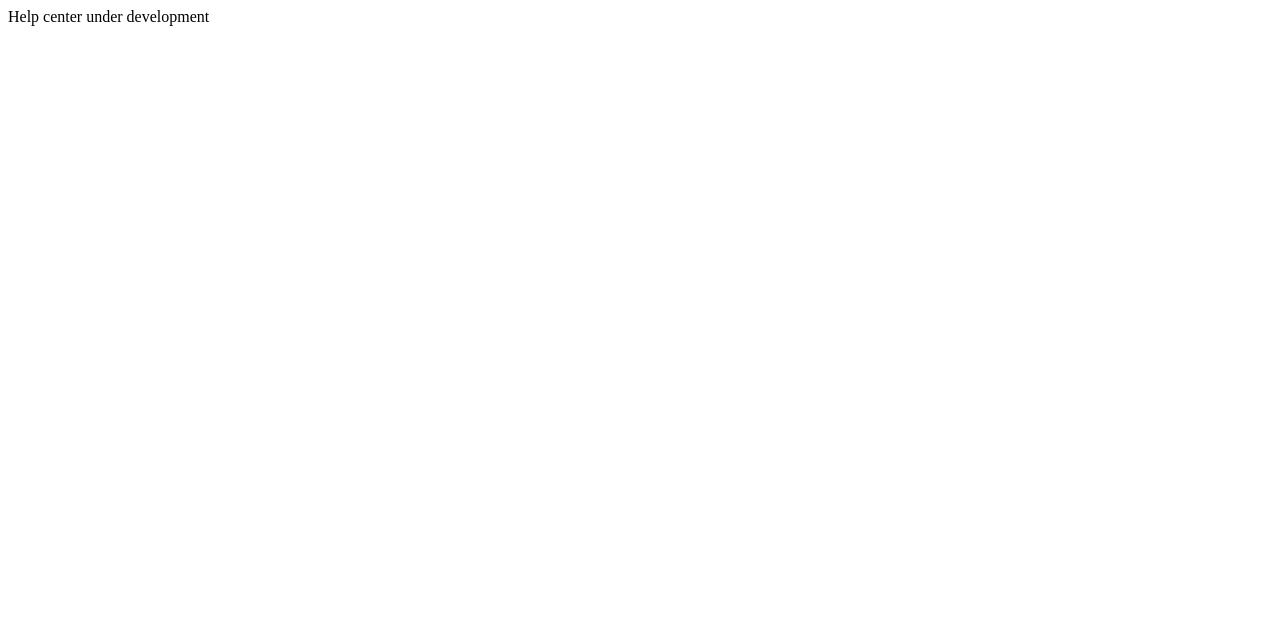
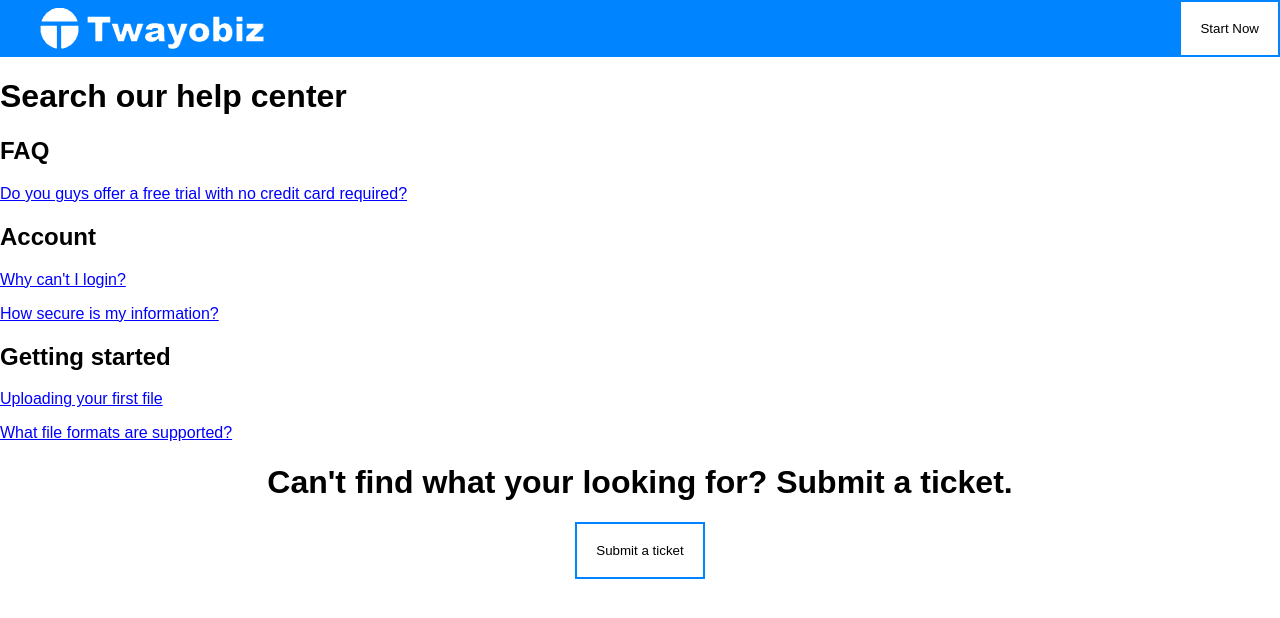
Before and after one commit to sewellstephens/help, a plain HTML site: page index.html in a window 1280 px wide. Drawn offline with Linux system fonts and the light colour scheme.

Commit message:
Add files via upload

```diff
--- a/index.html
+++ b/index.html
@@ -1 +1,29 @@
-Help center under development
+
+<head>
+<link rel="shortcut icon" href="icon.png" />
+
+<title>Twayobiz Help Center</title></head>
+<body style="margin: 0; font-family: arial;">
+<script async src="https://cse.google.com/cse.js?cx=e58f8c0e29406e503"></script>
+<nav style="background-color: #0084ff;">
+<img src="logo.svg" width="310" height="57">
+<a href="https://twayobiz.com/login"><button style="-webkit-appearence: none; -moz-apprearence: none; float: right; background-color: white; color: black; padding: 19px; border: 2px solid #0084ff; outline: none;">Start Now</button></a>
+</nav>
+<article>
+</article>
+<h1 style="font-family: arial;">Search our help center</h1>
+<script async src="https://cse.google.com/cse.js?cx=e58f8c0e29406e503"></script>
+<div class="gcse-search"></div>
+<div>
+<h2 style="font-family: arial;">FAQ</h2>
+<p style="font-family: arial;"><a href="/do-you-offer-a-free-trial-with-no-credit-card-required" style="color: blue">Do you guys offer a free trial with no credit card required?</a></p>
+<h2 style="font-family: arial;">Account</h2>
+<p style="font-family: arial;"><a href="/why-cant-i-login" style="color: blue">Why can't I login?</a></p>
+<p style="font-family: arial;"><a href="/how-secure-is-my-information" style="color: blue">How secure is my information?</a></p>
+<h2 style="font-family: arial;">Getting started</h2>
+<p style="font-family: arial;"><a href="/uploading-your-first-file" style="color: blue">Uploading your first file</a></p>
+<p style="font-family: arial;"><a href="/what-file-formats-are-supported" style="color: blue">What file formats are supported?</a></p>
+<div style="text-align: center;">
+<h1 style="text-align: center;">Can't find what your looking for? Submit a ticket.</h1>
+<a href="/support-ticket"><button style="-webkit-appearence: none; -moz-apprearence: none; background-color: white; color: black; padding: 19px; border: 2px solid #0084ff; outline: none; display: inline-block; margin: 0 auto;">Submit a ticket</button></a>
+</div>
```
